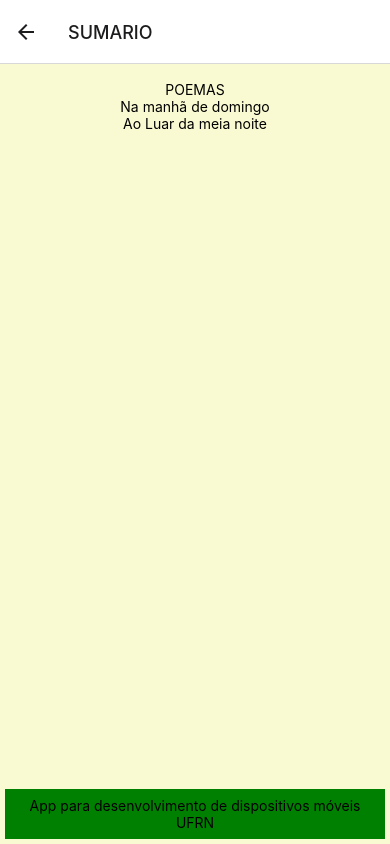
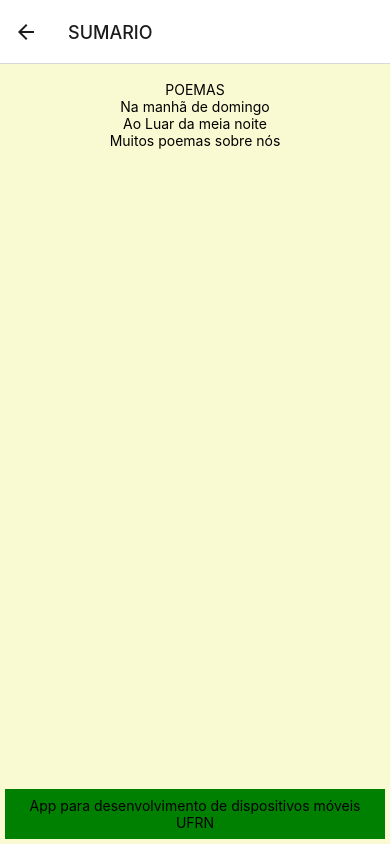
Before and after one commit to monicalpaiva/sacinom, a React Native app: screen /Sumario in a window 390 px wide. Built offline with nearby package versions, Linux system fonts and the light colour scheme; no server answers.

Commit message:
#atualização

```diff
--- a/screens/Sumario.js
+++ b/screens/Sumario.js
@@ -9,8 +9,9 @@ export default function Sumario() {
         <Text>POEMAS</Text>
         <Text>Na manhã de domingo</Text>
         <Text>Ao Luar da meia noite</Text>
+        <Text>Muitos poemas sobre nós</Text>
         </View>
-        <Rodape />
+        <Rodape/>
       </View>
 }
 const styles = StyleSheet.create({
```
